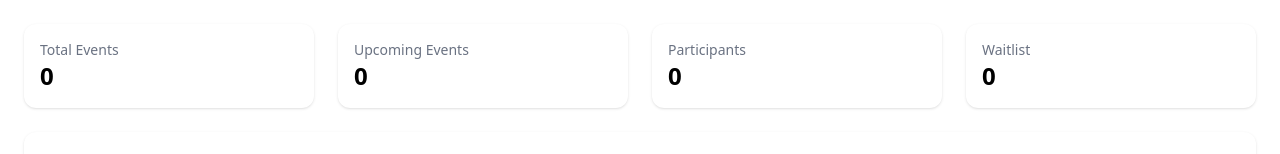
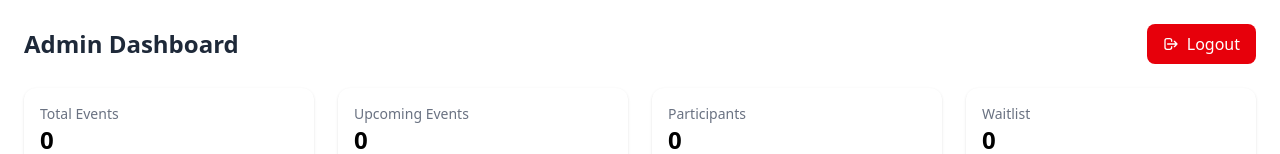
Before and after one commit to dennis-del/interview_task_frontend, a React (Vite) app: page /admin-dashboard in a window 1280 px wide. Shown: the top 154 px of the page. Built offline with nearby package versions, Linux system fonts and the light colour scheme; no server answers.

Commit message:
admin logout added

```diff
--- a/src/pages/admin/AdminDashboard.tsx
+++ b/src/pages/admin/AdminDashboard.tsx
@@ -13,9 +13,11 @@ import {
 } from "../../api/admin/viewParticipantApi";
 import EventFormModal from "../../components/admin/EventFormModal";
 import ParticipantsModal from "../../components/admin/ParticipantsModal";
+import { useAuth } from "../../context/AuthContext"; // Import useAuth
 
 const AdminDashboard: React.FC = () => {
   const queryClient = useQueryClient();
+  const { user, logout } = useAuth(); // Get logout function from auth context
 
   const [selectedEventId, setSelectedEventId] = useState<number | null>(null);
   const [isModalOpen, setIsModalOpen] = useState(false);
@@ -81,6 +83,23 @@ const AdminDashboard: React.FC = () => {
 
   return (
     <div className="p-6 space-y-6">
+      {/* Header with Logout */}
+      <div className="flex justify-between items-center mb-6">
+        <h1 className="text-2xl font-bold text-gray-800">Admin Dashboard</h1>
+        <button
+          onClick={() => {
+            logout();
+            window.location.href = '/';
+          }}
+          className="flex items-center space-x-2 px-4 py-2 bg-red-600 text-white rounded-lg hover:bg-red-700 transition-colors"
+        >
+          <svg className="w-4 h-4" fill="none" stroke="currentColor" viewBox="0 0 24 24">
+            <path strokeLinecap="round" strokeLinejoin="round" strokeWidth={2} d="M17 16l4-4m0 0l-4-4m4 4H7m6 4v1a3 3 0 01-3 3H6a3 3 0 01-3-3V7a3 3 0 013-3h4a3 3 0 013 3v1" />
+          </svg>
+          <span>Logout</span>
+        </button>
+      </div>
+
       {/* Stats */}
       <div className="grid grid-cols-1 sm:grid-cols-2 lg:grid-cols-4 gap-6">
         <div className="bg-white p-4 rounded-xl shadow">
```
